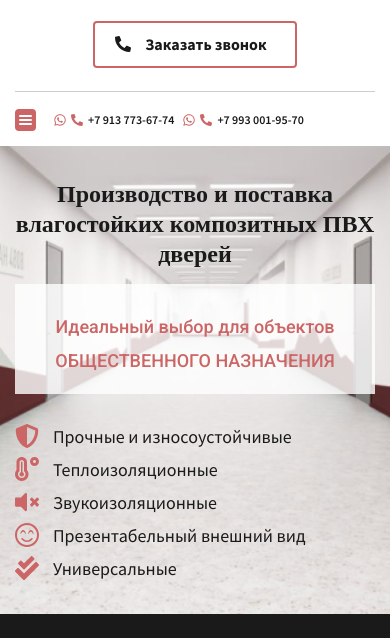
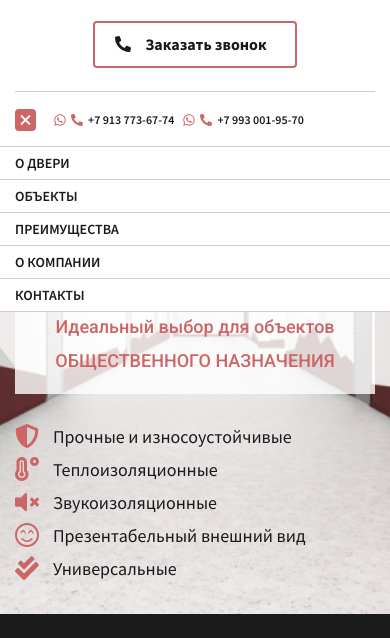
Before and after one commit to Otabek777/Ambassa-door, a plain HTML site: page index.html in a window 390 px wide. Both pictures are taken after a click on the button 25 px from the left and 309 px from the top of the page. Shown: the part 189-827 px from the top of the page. Drawn offline with Linux system fonts and the light colour scheme; a web font is replaced by a local one.

Commit message:
mobile menu

```diff
--- a/js/main.js
+++ b/js/main.js
@@ -1,4 +1,20 @@
 
+$(".header__burgir").click(function() {
+    if($(".header__burgir").hasClass("active")) {
+        $(".header__burgir").removeClass("rotate");
+        setTimeout(function(){
+            $(".header__burgir").removeClass("active");
+        },300);
+        $(".header__navbar").removeClass("open");
+    } else {
+        $(".header__burgir").addClass("active");
+        setTimeout(function(){
+            $(".header__burgir").addClass("rotate");
+        },300);
+        $(".header__navbar").addClass("open");
+    }
+
+});
 if (window.innerWidth < 768) {
     $(window).scroll(function(){
         if ( $(this).scrollTop() > 280) {
--- a/scss/style.scss
+++ b/scss/style.scss
@@ -972,6 +972,26 @@ ul, ol {
             border-radius: 2px;
             background: #FFFFFF;
             margin: 1.2px 0;
+            transition: all .3s ease;
+        }
+    }
+    .header__burgir.active {
+        span:nth-child(2) {
+            opacity: 0;
+        }
+        span:nth-child(1) {
+            transform: translateY(4px);
+        }
+        span:nth-child(3) {
+            transform: translateY(-4px);
+        }
+    }
+    .header__burgir.rotate {
+        span:nth-child(1) {
+            transform: translateY(4px) rotate(45deg);
+        }
+        span:nth-child(3) {
+            transform: translateY(-4px) rotate(-45deg);
         }
     }
     .modal {
@@ -988,7 +1008,37 @@ ul, ol {
         height: 50px;
     }
     .header__navbar {
-        display: none;
+        width: 100%;
+        height: 0;
+        order: 1;
+        position: absolute;
+        top: 100%;
+        left: 0;
+        z-index: 9;
+        background: #FFFFFF;
+        overflow: hidden;
+        ul {
+            flex-direction: column;
+        }
+        li {
+            margin: 0;
+        }
+        a {
+            display: block;
+            width: 100%;
+            padding: 8px 15px;
+            font-size: 14px;
+            line-height: 16px;
+            border-top: 1px solid #D1CDCD;
+        }
+        li:last-child {
+            a {
+                border-bottom: 1px solid #D1CDCD;
+            }
+        }
+    }
+    .header__navbar.open {
+        height: auto;
     }
     .header__top {
         padding: 26px 0 24px 0;
@@ -1022,6 +1072,7 @@ ul, ol {
     }
     .header__bottom {
         padding: 16px 0 14px 0;
+        position: relative;
     }
     .header__phone {
         width: calc(100% - 22px);
```
Also changed, not shown: css/style.css.
